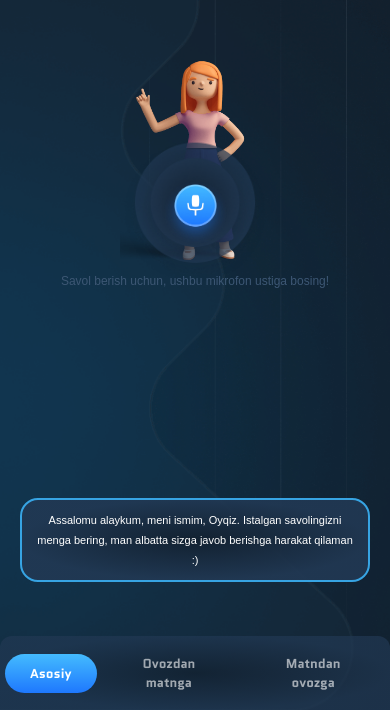
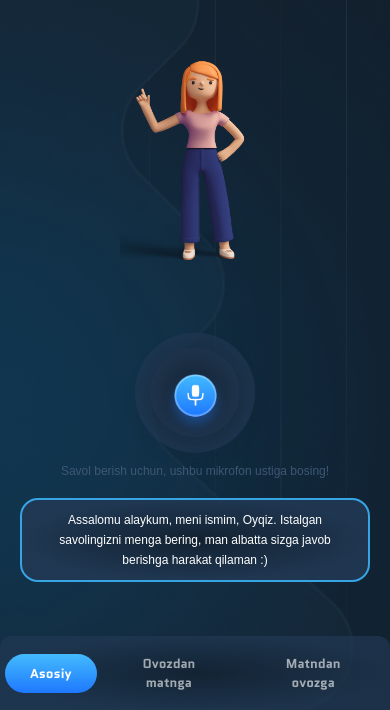
Before and after one commit to YORQINJON-2305/oyqiz, a plain HTML site: page index.html in a window 390 px wide. Shown: the part 134-844 px from the top of the page. Drawn offline with Linux system fonts and the light colour scheme.

Commit message:
bug fixed

```diff
--- a/css/main.css
+++ b/css/main.css
@@ -471,12 +471,12 @@ a {
 	}
 
 	.hero-text {
-		font-size: 11px;
+		font-size: 12px;
 		line-height: 20px;
 	}
 
 	.hero-speach-wrap {
-		top: 60px;
+		top: 250px;
 	}
 
 	.hero-speach-btn{
@@ -497,6 +497,10 @@ a {
 		bottom: 70px;
 	}
 
+	.hero-speach-wrap{
+
+	}
+
 	.hero-speach-btn-wrap {
 		width: 150px;
 		height: 150px;
```
